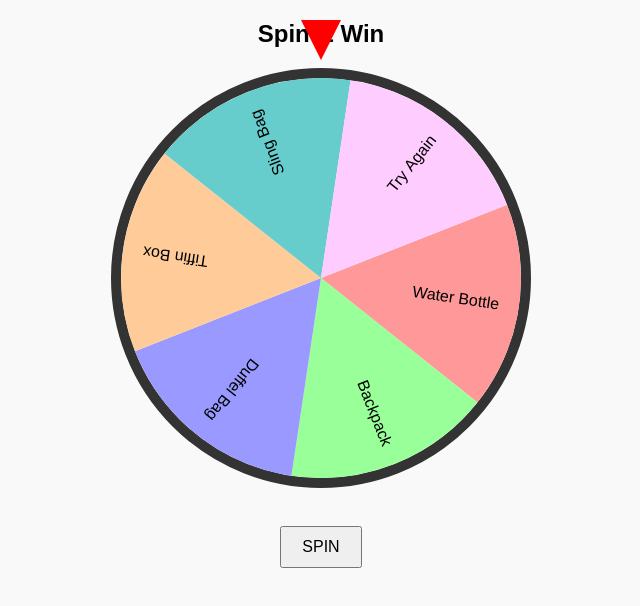
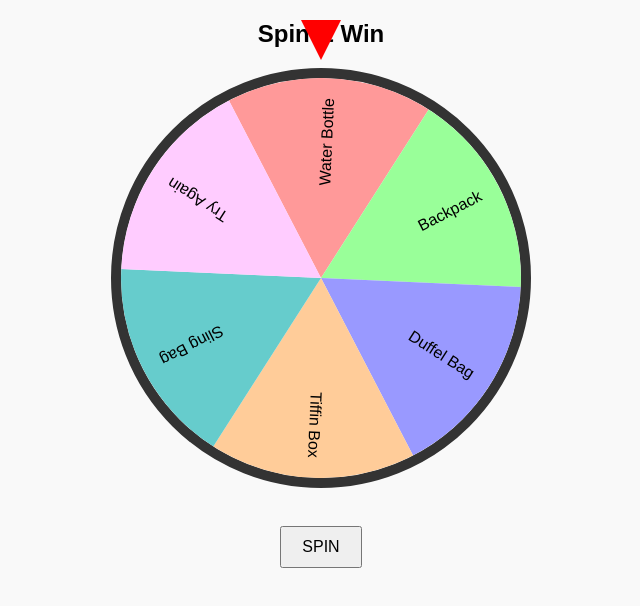
Before and after one commit to newmobicarepalghar-crypto/newmobicarepalghar-crypto.github.io, a plain HTML site: page customer.html in a window 1280 px wide. Both pictures are taken after a click on the button "SPIN". Shown: the whole page, without its empty margins (319-959 px from the left). Drawn offline with Linux system fonts and the light colour scheme.

Commit message:
Update customer.html

```diff
--- a/customer.html
+++ b/customer.html
@@ -86,9 +86,10 @@
       }
 
       let winnerIndex = prizes.findIndex(p=>p.name===winner.name);
-      let targetAngle = (prizes.length - winnerIndex)*arc - arc/2;
+      let targetAngle = winnerIndex * arc + arc / 2;
+targetAngle = 2 * Math.PI - targetAngle;
       let finalAngle = 5*2*Math.PI + targetAngle;
-      let duration=4000;
+      let duration=8000;
       let start=null;
 
       function animate(timestamp){
```
